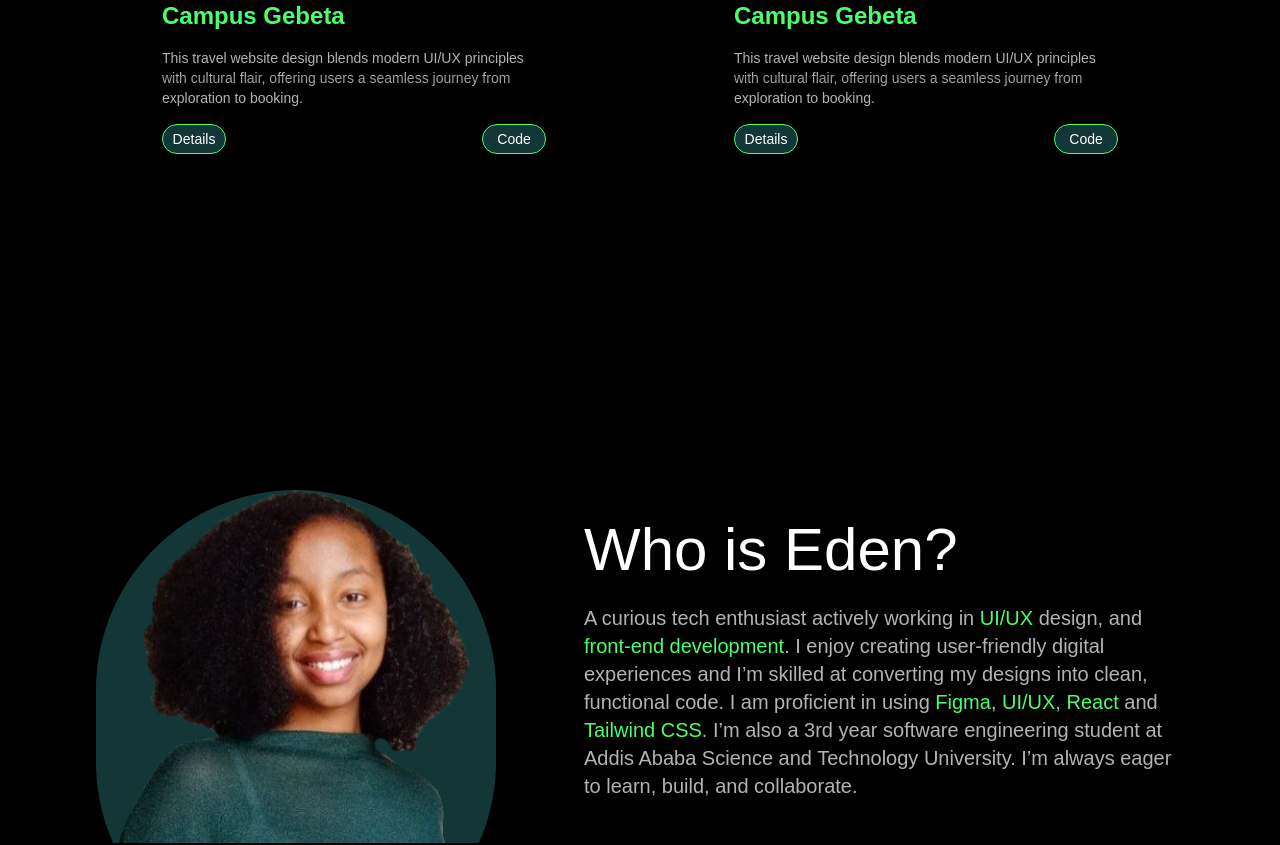
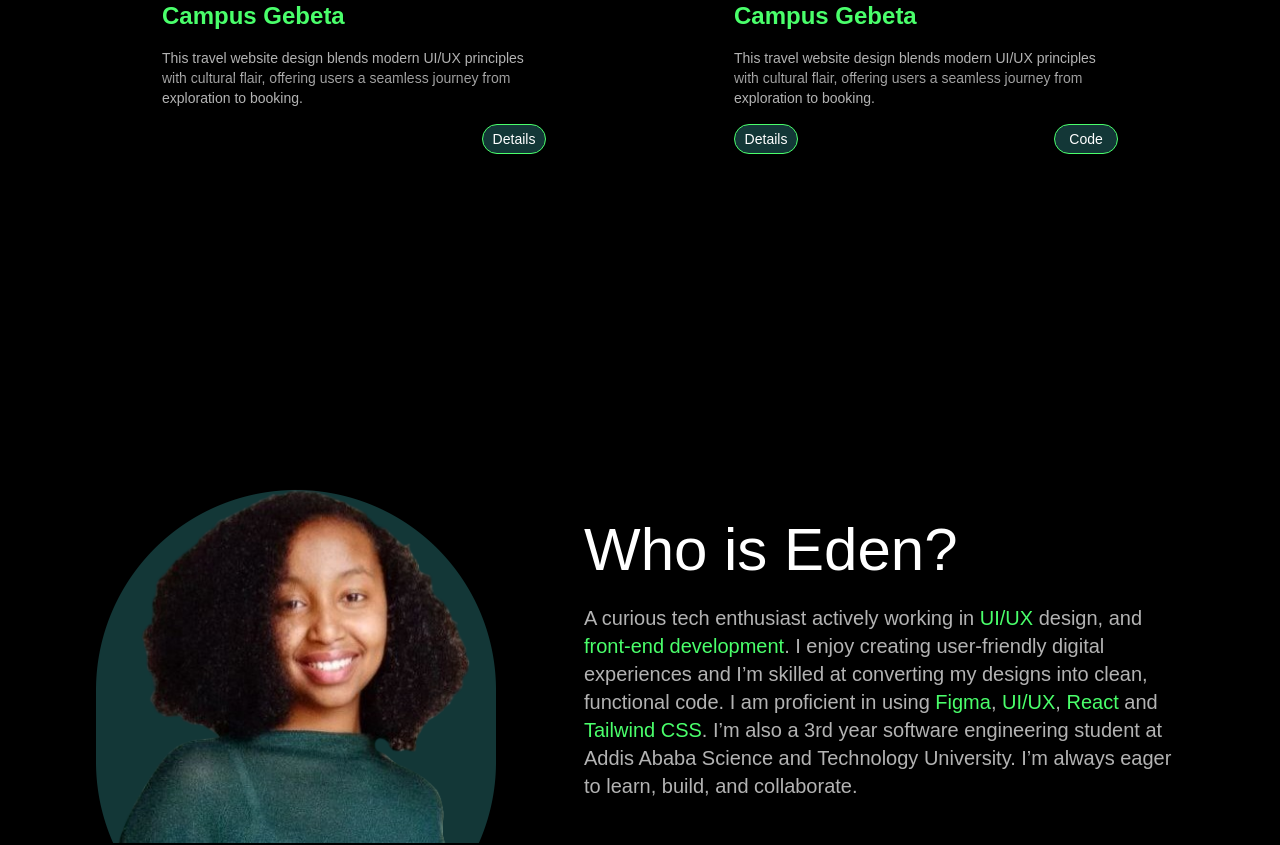
Before and after one commit to Edula23/My-Portfolio, a React (Vite) app: page / in a window 1280 px wide. Shown: the part 1320-2165 px from the top of the page. Built offline with nearby package versions, Linux system fonts and the light colour scheme.

Commit message:
Modify works section style

```diff
--- a/src/components/works.tsx
+++ b/src/components/works.tsx
@@ -60,14 +60,14 @@ export default function WorksSection({
                         </p>
                       </div>
                       <div className="flex flex-row justify-between w-96 pt-4 ">
-                        <Link key={index} to={link}>
-                        <button className="bg-[#133737] w-16 rounded-full py-1 font-medium text-sm hover:bg-[#133737] border-1 border-[#4AFF6B] hover:text-white hover:cursor-pointer transition-colors text-white ">
+                        <Link key={index} to={link} className="">
+                        <button className="hidden bg-[#133737] w-16 rounded-full py-1 font-medium text-sm hover:bg-[#133737] border-1 border-[#4AFF6B] hover:text-white hover:cursor-pointer transition-colors text-white ">
                           Details
                         </button>
                         </Link>
                         <Link key={index} to={link}>
                         <button className="bg-[#133737] w-16 rounded-full font-medium text-sm hover:bg-[#133737] border-1 border-[#4AFF6B] hover:text-white hover:cursor-pointer transition-colors text-white py-1 ">
-                          Code
+                          Details
                         </button>
                         </Link>
                       </div>
```
